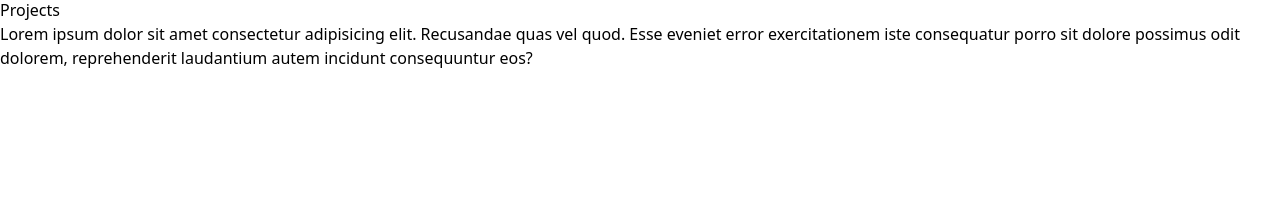
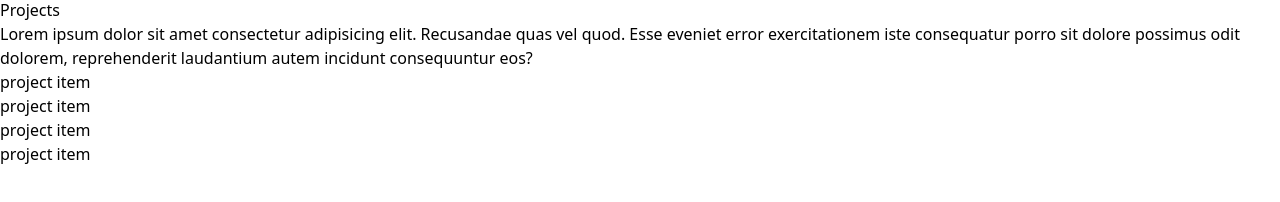
Before and after one commit to bgt1717/reacttailwindportfolio, a React (Vite) app in the folder web/: page / in a window 1280 px wide. Shown: the part 486-688 px from the top of the page. Built offline with nearby package versions, Linux system fonts and the light colour scheme; the HTML template or start-up script is replaced by a standard one.

Commit message:
projects update

```diff
--- a/web/src/components/Projects.jsx
+++ b/web/src/components/Projects.jsx
@@ -14,6 +14,14 @@ function Projects() {
         <p className='text-center py-8'>Lorem ipsum dolor sit amet consectetur adipisicing elit. Recusandae quas vel quod. Esse eveniet error exercitationem iste consequatur porro sit dolore possimus odit dolorem, reprehenderit laudantium autem incidunt consequuntur eos?
         </p>
       </div>
+      {/* anything above small grid cols 2 and gap 12. One column if not small.*/}
+      <div className='grid sm:grid-cols-2 gap-12'>
+        <ProjectItem/>
+        <ProjectItem/>
+        <ProjectItem/>
+        <ProjectItem/>
+
+      </div>
     </>
   );
 }
```
